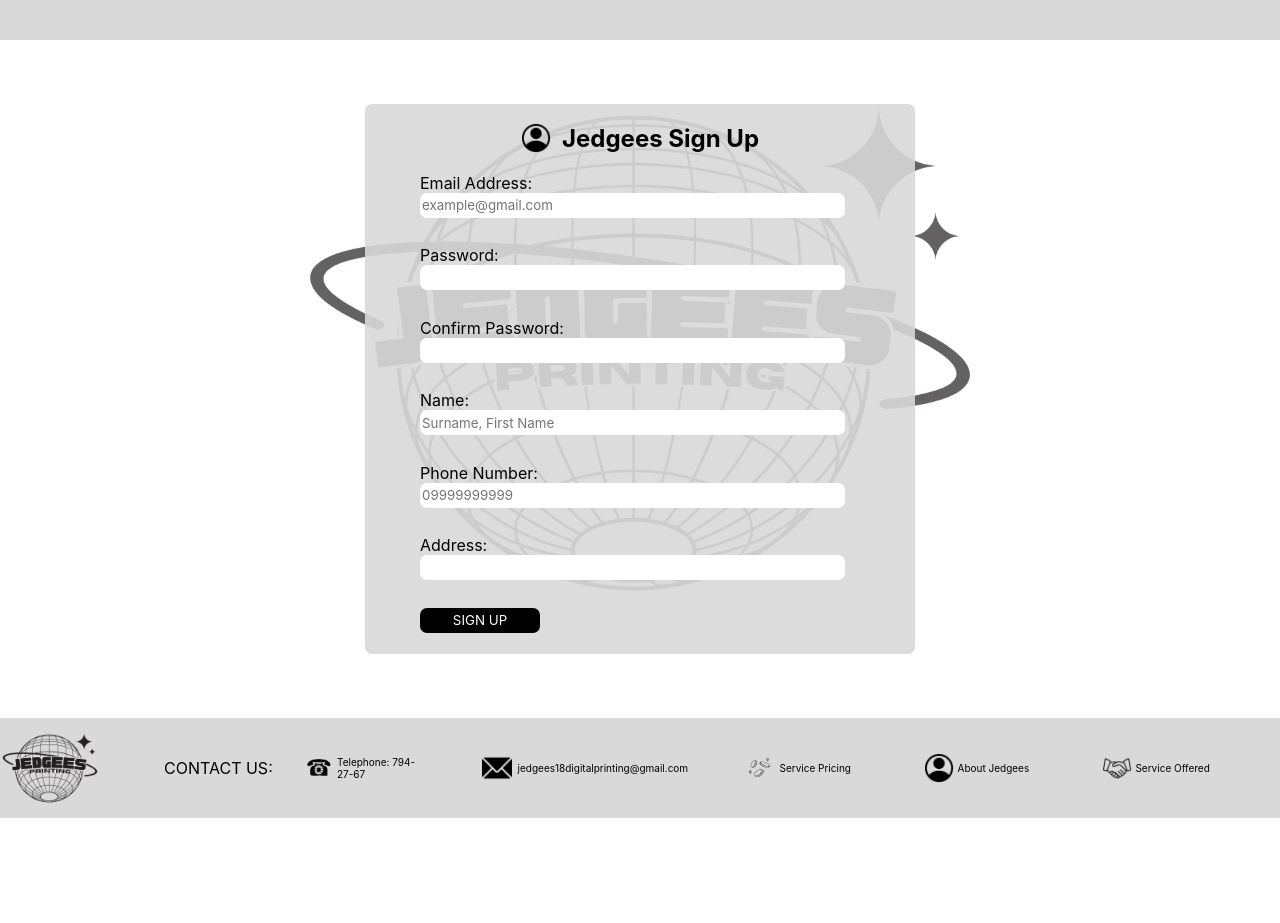
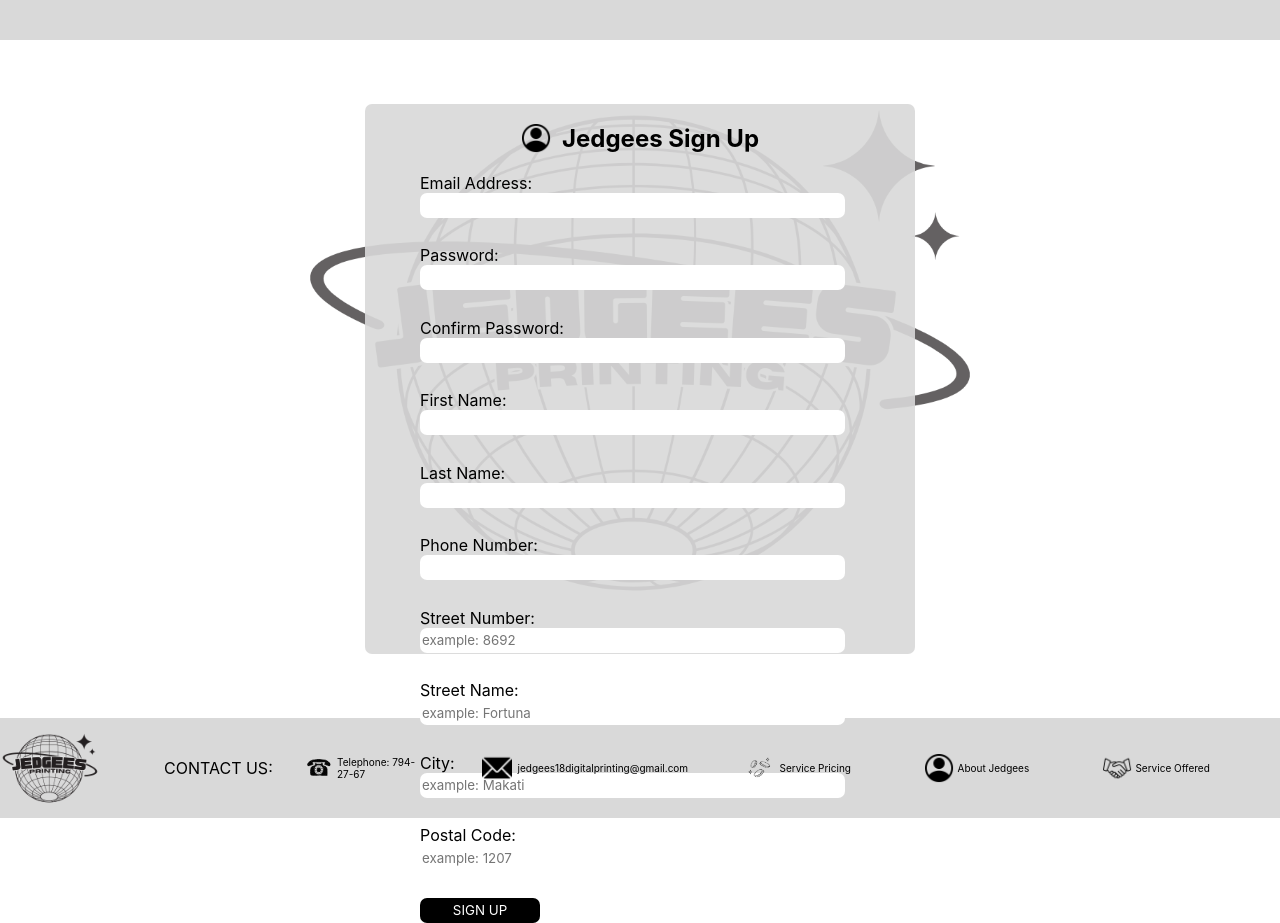
Before and after one commit to MadBunBun/Jedgeesmain, a PHP site: page /Signup.php in a window 1280 px wide. Before the commit the page ends 818 px from the top, so only its background shows below. Run offline with PHP 8.4, Linux system fonts and the light colour scheme.

Commit message:
modified

```diff
--- a/Signup.php
+++ b/Signup.php
@@ -32,29 +32,45 @@
                     <h2>Jedgees Sign Up</h2>
                 </div>
                 <form  action="backend/Signup-index.php" method="POST">
-                    <div>
+                <div>
                         <label for="email">Email Address:</label><br>
-                        <input type="text" id="email" name="email" placeholder="example@gmail.com"required>
+                        <input type="text" id="email" name="email">
                     </div>
                     <div>
                         <label for="password">Password:</label><br>
-                        <input type="password" id="password" name="password" required>
+                        <input type="password" id="password" name="password">
                     </div>
                     <div>
                         <label for="confirmPassword">Confirm Password:</label><br>
-                        <input type="password" id="confirmPassword" name="confirmPassword" required>
+                        <input type="password" id="confirmPassword" name="confirmPassword">
                     </div>
                     <div>
-                        <label for="name">Name:</label><br>
-                        <input type="text" id="name" name="name" placeholder="Surname, First Name" required>
+                        <label for="name">First Name:</label><br>
+                        <input type="text" id="fname" name="fname">
+                    </div>
+                    <div>
+                        <label for="name">Last Name:</label><br>
+                        <input type="text" id="lname" name="lname">
                     </div>
                     <div>
                         <label for="phoneNumber">Phone Number:</label><br>
-                        <input type="tel" id="phoneNumber" name="phoneNumber" placeholder="09999999999" required>
+                        <input type="tel" id="phoneNumber" name="phoneNumber">
                     </div>
                     <div>
-                        <label for="address">Address:</label><br>
-                        <input type="text" id="address" name="address" required>
+                        <label for="address">Street Number:</label><br>
+                        <input type="text" id="address" name="streetNum" placeholder="example: 8692">
+                    </div>
+                    <div>
+                        <label for="address">Street Name:</label><br>
+                        <input type="text" id="address" name="streetName" placeholder="example: Fortuna">
+                    </div>
+                    <div>
+                        <label for="address">City:</label><br>
+                        <input type="text" id="address" name="city" placeholder="example: Makati">
+                    </div>
+                    <div>
+                        <label for="address">Postal Code:</label><br>
+                        <input type="text" id="address" name="postal" placeholder="example: 1207">
                     </div>
                     <button type="submit" class="Signup">SIGN UP</button>
                 </form>
```
Also changed, not shown: Signup-index.html (+4 -4 lines).
